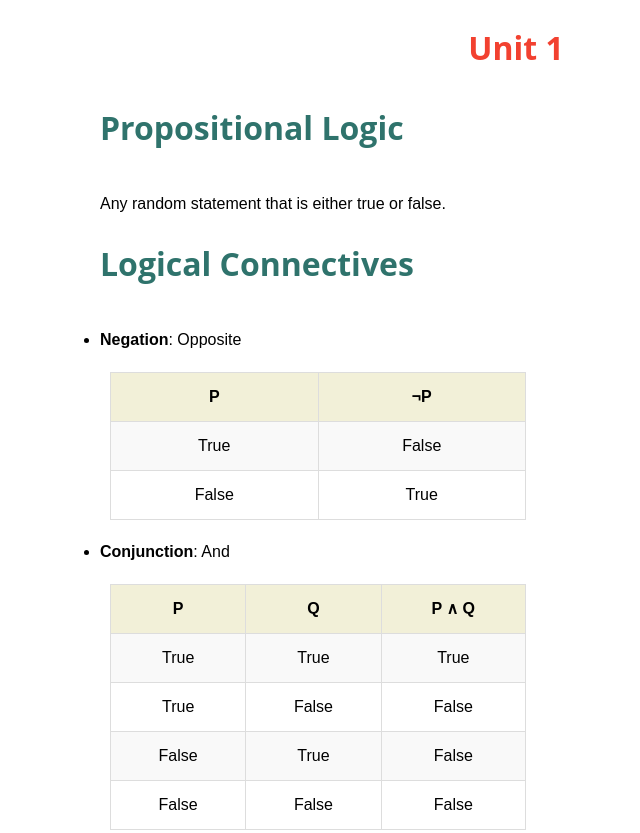
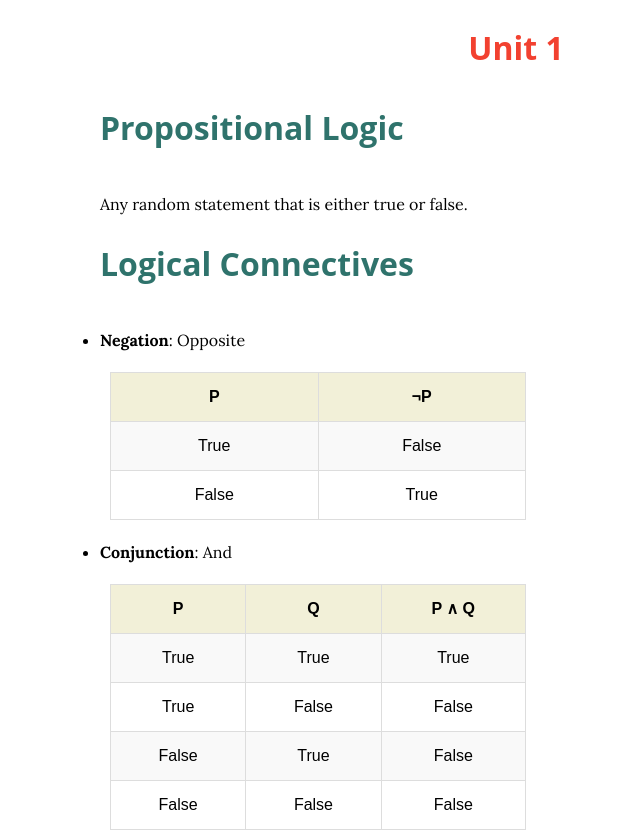
Before and after one commit to jagmeet29/notes, a plain HTML site: page mark/Unit1.html in a window 1280 px wide. Shown: the top 833 px of the page, without its empty margins (124-764 px from the left). Drawn offline with Linux system fonts and the light colour scheme.

Commit message:
Update Unit1.html

```diff
--- a/mark/Unit1.html
+++ b/mark/Unit1.html
@@ -5,6 +5,9 @@
     <meta name="viewport" content="width=device-width, initial-scale=1.0" />
     <title>Document</title>
     <link rel="stylesheet" href="css/styles.css" />
+<link rel="preconnect" href="https://fonts.googleapis.com">
+<link rel="preconnect" href="https://fonts.gstatic.com" crossorigin>
+<link href="https://fonts.googleapis.com/css2?family=Lora:ital,wght@0,400..700;1,400..700&display=swap" rel="stylesheet">
   </head>
   <body>
     <div class="responsive-container">
```
